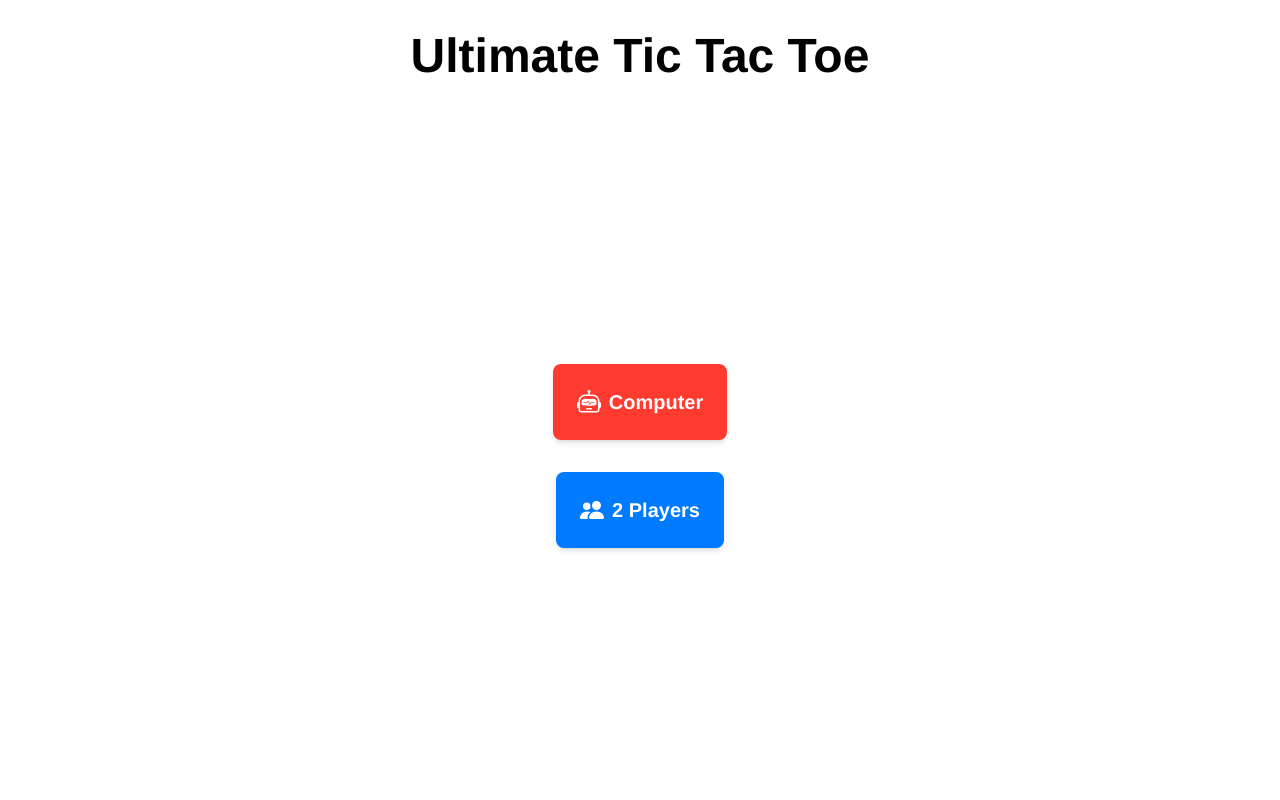
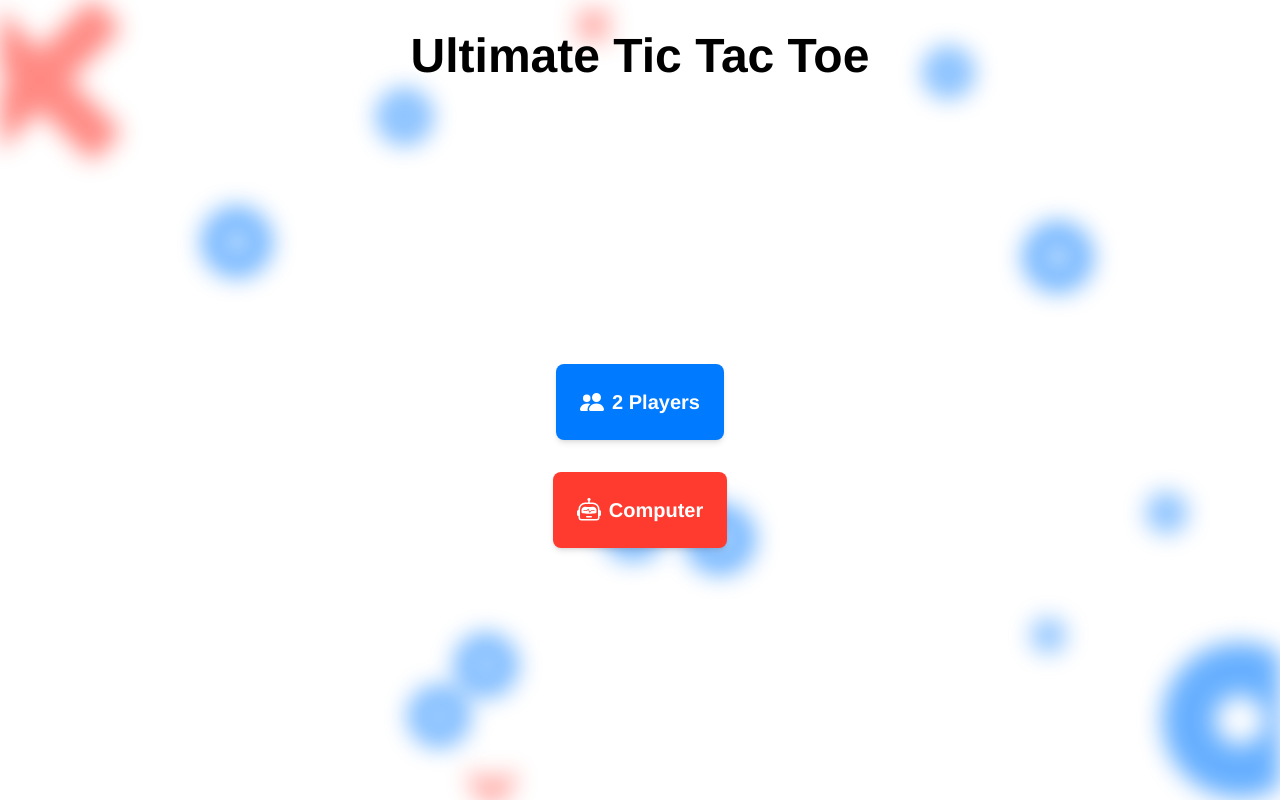
Before and after one commit to here-is-ivan/ultimate-tic-tac-toe, a React (Vite) app: page / in a window 1280 px wide. Built offline with nearby package versions, Linux system fonts and the light colour scheme; a web font is replaced by a local one.

Commit message:
animated background

```diff
--- /dev/null
+++ b/src/components/BluredBackground.tsx
@@ -0,0 +1,110 @@
+import { useRef } from 'react';
+import gsap from 'gsap';
+import { useGSAP } from '@gsap/react';
+
+import { ImCross } from 'react-icons/im';
+import { FaDotCircle } from 'react-icons/fa';
+
+
+const BluredBackground = () => {
+  const NUM_SHAPES = 12;
+  const shapes = Array.from({ length: NUM_SHAPES }).map((_, i) => {
+    const top = Math.random() * 100;
+    const left = Math.random() * 100;
+    const size = 32 + Math.random() * 48;
+    const isCross = Math.random() > 0.5;
+    return { id: i, top, left, size, isCross };
+  });
+
+  const bgRef = useRef<HTMLDivElement>(null);
+
+  useGSAP(
+    () => {
+      if (!bgRef.current) return;
+      const elements = bgRef.current.querySelectorAll('.bg-anim-el');
+      // Set initial state with random rotation and scale
+      elements.forEach((el) => {
+        const rot = gsap.utils.random(-18, 18);
+        const scl = gsap.utils.random(0.7, 0.95);
+        gsap.set(el, { opacity: 0, y: 48, scale: scl, rotate: rot });
+      });
+      gsap.to(elements, {
+        opacity: 1,
+        y: 0,
+        scale: 1,
+        rotate: 0,
+        stagger: {
+          each: 0.05,
+          from: 'random',
+        },
+        duration: 1.1,
+        ease: 'elastic.out(1, 0.6)',
+      });
+    },
+    { scope: bgRef }
+  );
+
+  return (
+    <div
+      ref={bgRef}
+      className='absolute w-dvw h-dvh -z-10 top-0 left-0 opacity-60 blur-md overflow-hidden'
+    >
+      {shapes.map(({ id, top, left, size, isCross }) =>
+        isCross ? (
+          <Cross
+            key={id}
+            top={`${top}%`}
+            left={`${left}%`}
+            size={size}
+            className='bg-anim-el'
+          />
+        ) : (
+          <Circle
+            key={id}
+            top={`${top}%`}
+            left={`${left}%`}
+            size={size}
+            className='bg-anim-el'
+          />
+        )
+      )}
+      <div className='absolute top-0 left-0 text-[var(--primary-red)] text-[20dvh] -translate-x-1/4 -translate-y-1/4 rotate-12 bg-anim-el'>
+        <ImCross />
+      </div>
+      <div className='absolute bottom-0 right-0 text-[var(--primary-blue)] text-[20dvh] translate-x-1/4 translate-y-1/4 bg-anim-el'>
+        <FaDotCircle />
+      </div>
+    </div>
+  );
+};
+
+interface ShapeProps {
+  top: number | string;
+  left: number | string;
+  size: number;
+  className?: string;
+}
+
+export const Cross = ({ top, left, size, className }: ShapeProps) => {
+  return (
+    <div
+      className={`absolute text-[var(--primary-red)] ${className || ''}`}
+      style={{ top, left }}
+    >
+      <ImCross size={size} />
+    </div>
+  );
+};
+
+export const Circle = ({ top, left, size, className }: ShapeProps) => {
+  return (
+    <div
+      className={`absolute text-[var(--primary-blue)] ${className || ''}`}
+      style={{ top, left }}
+    >
+      <FaDotCircle size={size} />
+    </div>
+  );
+};
+
+export default BluredBackground;
--- a/src/pages/PlayBoardPage.tsx
+++ b/src/pages/PlayBoardPage.tsx
@@ -1,12 +1,16 @@
+import BluredBackground from '../components/BluredBackground';
 import Board from '../components/Board';
 import PlayerBoardHeader from '../components/PlayerBoardHeader';
 
 const PlayBoardPage = () => {
   return (
-    <div className='w-dvw h-dvh flex justify-center flex-col lg:flex-row-reverse'>
-      <PlayerBoardHeader />
-      <Board />
-    </div>
+    <>
+      <div className='w-dvw h-dvh flex justify-center flex-col lg:flex-row-reverse'>
+        <PlayerBoardHeader />
+        <Board />
+      </div>
+      <BluredBackground />
+    </>
   );
 };
 
--- a/src/pages/StartScreenPage.tsx
+++ b/src/pages/StartScreenPage.tsx
@@ -1,5 +1,6 @@
 import { BsPeopleFill, BsRobot } from 'react-icons/bs';
 import { useNavigate } from 'react-router-dom';
+import BluredBackground from '../components/BluredBackground';
 
 const StartScreen = () => {
   const navigate = useNavigate();
@@ -9,6 +10,7 @@ const StartScreen = () => {
   };
 
   return (
+    <>
       <div className='flex flex-col h-dvh'>
         <h1 className='my-8 mx-6 text-5xl text-center font-bold capitalize'>
           Ultimate Tic Tac Toe
@@ -16,20 +18,22 @@ const StartScreen = () => {
         <div className='flex-1 w-dvw flex flex-col items-center justify-center gap-8'>
           <button
             onClick={goToPlayBoard}
+            className='bg-[var(--primary-blue)] text-white font-bold text-2xl lg:text-xl p-6 lg:p-x rounded-lg cursor-pointer flex justify-center items-center gap-2 shadow-md hover:scale-110 transition-all'
+          >
+            <BsPeopleFill size={24} />
+            <p>2 Players</p>
+          </button>
+          <button
+            onClick={goToPlayBoard}
             className='bg-[var(--primary-red)] text-white font-bold text-2xl lg:text-xl p-6 lg:p-x rounded-lg cursor-pointer flex justify-center items-center gap-2 shadow-md hover:scale-110 transition-all'
           >
             <BsRobot size={24} />
             <p>Computer</p>
           </button>
-        <button
-          onClick={goToPlayBoard}
-          className='bg-[var(--primary-blue)] text-white font-bold text-2xl lg:text-xl p-6 lg:p-x rounded-lg cursor-pointer flex justify-center items-center gap-2 shadow-md hover:scale-110 transition-all'
-        >
-          <BsPeopleFill size={24} />
-          <p>2 Players</p>
-        </button>
         </div>
       </div>
+      <BluredBackground />
+    </>
   );
 };
 
```
Lines whose indentation alone changed are shown as unchanged.
